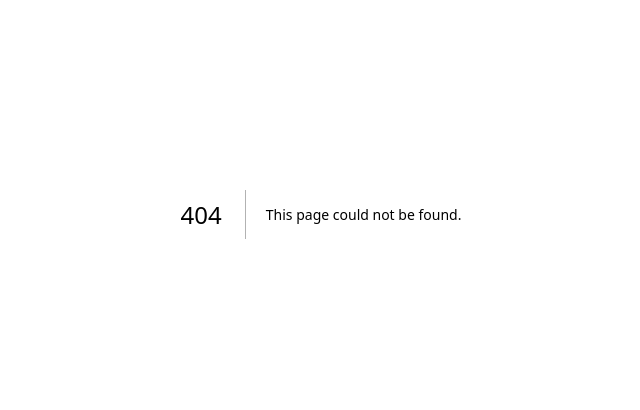
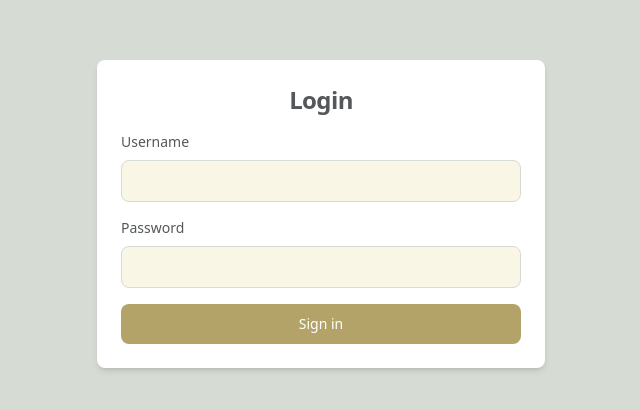
Before and after one commit to GeorgiaTech-DDI/makerspace_dashboard, a Next.js app: page /login in a window 1280 px wide. Before the commit this address had no page. Shown: the part 186-596 px from the top of the page, without its empty margins (319-959 px from the left). Built offline with nearby package versions, Linux system fonts and the light colour scheme.

Commit message:
login screen

```diff
--- a/app/page.js
+++ b/app/page.js
@@ -1,7 +1,6 @@
 'use client';
 
-
-import Link from 'next/link';
+import { Link } from 'next/link';
 import { Navbar } from 'flowbite-react';
 // import ExampleChart from '../components/examplechart'
 import ExampleHeatMap from "@/components/exampleheatmap";
@@ -23,27 +22,27 @@ const customTheme = {
 };
 
 export default function Home() {
-
-
-
   return (
    <main>
      <Navbar className="bg-gt-gold" fluid rounded>
-      <Navbar.Brand as={Link} href="https://flowbite-react.com">
+      <Navbar.Brand href="https://flowbite-react.com">
         <img src="/favicon.ico" className="mr-3 h-6 sm:h-9" alt="Flowbite React Logo" />
         <span className="self-center whitespace-nowrap text-xl font-semibold text-white">Invention Studio Dashboard</span>
       </Navbar.Brand>
       <Navbar.Toggle />
       <Navbar.Collapse>
-        <Navbar.Link href="#" active className="text-white">
+        <Navbar.Link href="/" active className="text-white">
           <span className="text-white">Home</span>
         </Navbar.Link>
-        <Navbar.Link as={Link} href="#">
+        <Navbar.Link href="#">
           About
         </Navbar.Link>
-        <Navbar.Link as={Link} href="#">
-Contact        </Navbar.Link>
-
+        <Navbar.Link href="#">
+          Contact
+        </Navbar.Link>
+        <Navbar.Link href="/login">
+          Login
+        </Navbar.Link>
       </Navbar.Collapse>
     </Navbar>
 
@@ -59,7 +58,7 @@ Contact        </Navbar.Link>
 
   <Dropdown color="light" label="Update Dashboard" className='rounded-none'>
       <Dropdown.Item>Settings</Dropdown.Item>
-      <Dropdown.Item>Sign out</Dropdown.Item>
+      <Dropdown.Item>Refresh</Dropdown.Item>
       </Dropdown>
 <div className='m-2'></div>
       <Dropdown label="Tools" color='light' className='rounded-none'>
--- a/package.json
+++ b/package.json
@@ -13,7 +13,7 @@
     "flowbite": "^2.2.1",
     "flowbite-react": "^0.7.2",
     "http-proxy-middleware": "^2.0.6",
-    "next": "^14.1.0",
+    "next": "^14.2.0",
     "react": "^18.2.0",
     "react-apexcharts": "^1.4.1",
     "react-dom": "^18.2.0",
--- /dev/null
+++ b/pages/login.js
@@ -0,0 +1,71 @@
+import React, { useState } from 'react';
+import { useRouter } from 'next/router'; // Assuming you're using Next.js for routing
+import "@/app/globals.css"
+
+function SignIn() {
+  const [username, setUsername] = useState('');
+  const [password, setPassword] = useState('');
+  const router = useRouter();
+
+  const handleSubmit = (e) => {
+    e.preventDefault();
+
+    // Simulate login (replace with actual authentication logic)
+    if (username === 'admin' && password === 'password') {
+      // Login successful
+      router.push('/'); // Redirect to home page on success
+    } else {
+      alert('Invalid username or password');
+    }
+  };
+
+  return (
+    <section className="bg-gt-pi dark:bg-gt-gray flex items-center justify-center min-h-screen">
+      <div className="w-full max-w-md bg-white rounded-lg shadow-md dark:border dark:border-gray-700 dark:bg-gray-800">
+        <div className="p-6 space-y-4">
+          <h1 className="text-xl font-bold leading-tight tracking-tight text-gt-gray md:text-2xl dark:text-white text-center">
+            Login
+          </h1>
+          <form className="space-y-4" onSubmit={handleSubmit}>
+            <div>
+              <label htmlFor="username" className="block mb-2 text-sm font-medium text-gt-gray dark:text-white">
+                Username
+              </label>
+              <input
+                type="text"
+                name="username"
+                id="username"
+                value={username}
+                onChange={(e) => setUsername(e.target.value)}
+                className="bg-gt-diploma border border-gt-pi text-gt-gray sm:text-sm rounded-lg focus:ring-gt-buzz focus:border-gt-buzz block w-full p-2.5 dark:bg-gray-700 dark:border-gray-600 dark:placeholder-gray-400 dark:text-white dark:focus:ring-blue-500 dark:focus:border-blue-500"
+                required
+              />
+            </div>
+            <div>
+              <label htmlFor="password" className="block mb-2 text-sm font-medium text-gt-gray dark:text-white">
+                Password
+              </label>
+              <input
+                type="password"
+                name="password"
+                id="password"
+                value={password}
+                onChange={(e) => setPassword(e.target.value)}
+                className="bg-gt-diploma border border-gt-pi text-gt-gray sm:text-sm rounded-lg focus:ring-gt-buzz focus:border-gt-buzz block w-full p-2.5 dark:bg-gray-700 dark:border-gray-600 dark:placeholder-gray-400 dark:text-white dark:focus:ring-blue-500 dark:focus:border-blue-500"
+                required
+              />
+            </div>
+            <button
+              type="submit"
+              className="w-full text-white bg-gt-gold hover:bg-gt-gray focus:ring-4 focus:outline-none focus:ring-gt-buzz font-medium rounded-lg text-sm px-5 py-2.5 text-center dark:bg-gt-buzz-600 dark:hover:bg-gt-diploma dark:focus:ring-gt-buzz-800"
+            >
+              Sign in
+            </button>
+          </form>
+        </div>
+      </div>
+    </section>
+  );
+}
+
+export default SignIn;
```
Also changed, not shown: 1 other file (tests, documents, lock files or other folders).
